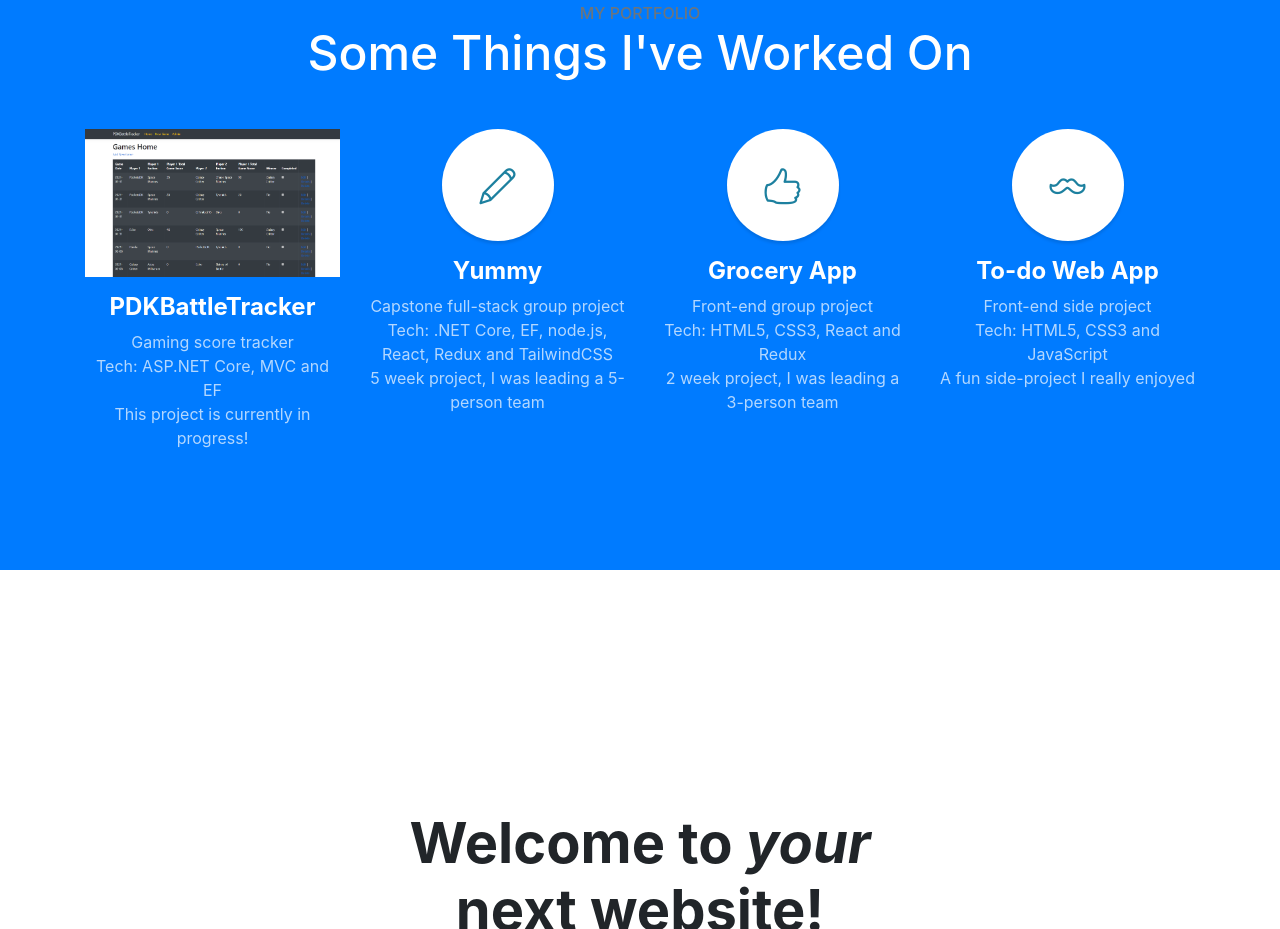
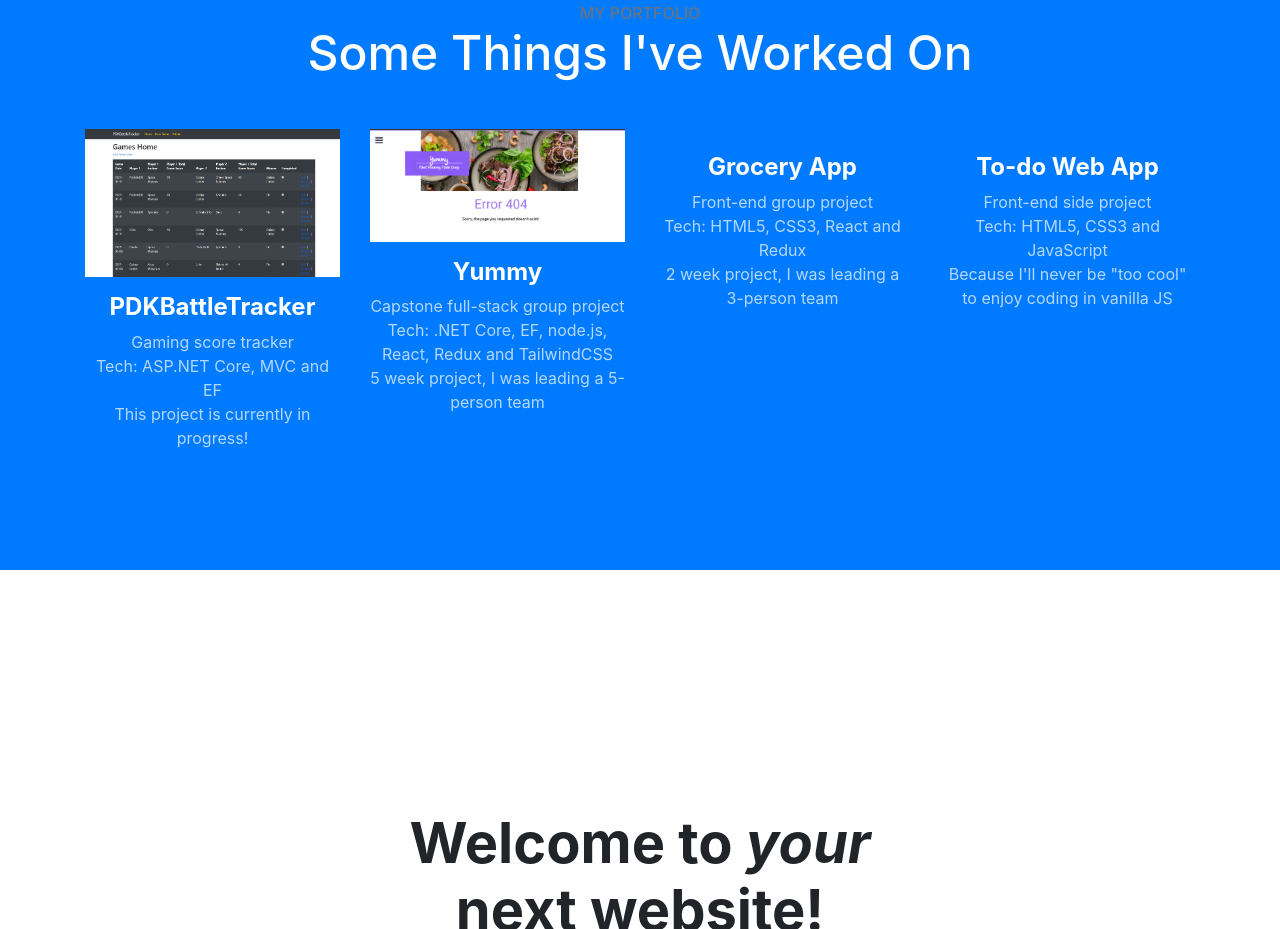
Before and after one commit to KrisztinaPap/krisztina_pap_portfolio, a website with bundled scripts: page index.html in a window 1280 px wide. Shown: the part 1600-2529 px from the top of the page. Built offline with nearby package versions, Linux system fonts and the light colour scheme; files whose address does not match are found by name; a web font is replaced by a local one.

Commit message:
Added img code to all projects in portfolio section. Just need proper thumbnails now

```diff
--- a/index.html
+++ b/index.html
@@ -98,7 +98,7 @@
       </div>
       <div class="row">
         <div class="col-lg-3 col-md-6 mb-5 mb-lg-0">
-          <img class="fluid-thumbnail w-100 mb-3" src="/img/PDKBattleTracker1.png" alt="">
+          <img class="fluid-thumbnail w-100 h-40 mb-3" src="/img/PDKBattleTracker1.png" alt="">
           <h4>
             <strong>PDKBattleTracker</strong>
           </h4>
@@ -107,9 +107,7 @@
           <p class="text-faded mb-0">This project is currently in progress!</p>
         </div>
         <div class="col-lg-3 col-md-6 mb-5 mb-lg-0">
-          <span class="service-icon rounded-circle mx-auto mb-3">
-            <i class="icon-pencil"></i>
-          </span>
+          <img class="fluid-thumbnail w-100 h-40 mb-3" src="/img/Yummy1.png" alt="">
           <h4>
             <strong>Yummy</strong>
           </h4>
@@ -118,9 +116,7 @@
           <p class="text-faded mb-0">5 week project, I was leading a 5-person team</p>
         </div>
         <div class="col-lg-3 col-md-6 mb-5 mb-md-0">
-          <span class="service-icon rounded-circle mx-auto mb-3">
-            <i class="icon-like"></i>
-          </span>
+          <img class="fluid-thumbnail w-100 h-40 mb-3" src="#" alt="">
           <h4>
             <strong>Grocery App</strong>
           </h4>
@@ -129,15 +125,13 @@
           <p class="text-faded mb-0">2 week project, I was leading a 3-person team</p>
         </div>
         <div class="col-lg-3 col-md-6">
-          <span class="service-icon rounded-circle mx-auto mb-3">
-            <i class="icon-mustache"></i>
-          </span>
+          <img class="fluid-thumbnail w-100 h-40 mb-3" src="#" alt="">
           <h4>
             <strong>To-do Web App</strong>
           </h4>
           <p class="text-faded mb-0">Front-end side project</p>
           <p class="text-faded mb-0">Tech: HTML5, CSS3 and JavaScript</p>
-          <p class="text-faded mb-0">A fun side-project I really enjoyed</p>
+          <p class="text-faded mb-0">Because I'll never be "too cool" to enjoy coding in vanilla JS</p>
         </div>
       </div>
     </div>
```
